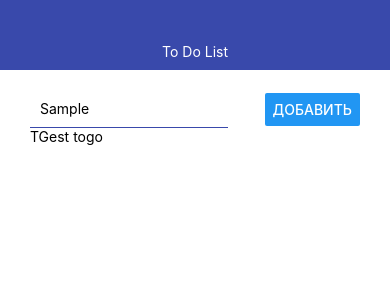
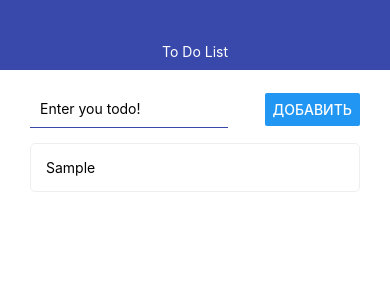
Before and after one commit to sashabull66/todoApp, a React Native app: screen / in a window 390 px wide. Both pictures are taken after typing "Sample" into the empty fields and a click on the button "ДОБАВИТЬ". Shown: the top 300 px of the page. Built offline with nearby package versions, Linux system fonts and the light colour scheme.

Commit message:
add logic for action: add ToDO

```diff
--- a/App.js
+++ b/App.js
@@ -1,7 +1,8 @@
 import React, {useState} from 'react';
-import {StyleSheet, Text, View} from 'react-native';
+import {FlatList, StyleSheet, View} from 'react-native';
 import Navbar from "./src/components/Navbar.js";
 import AddToDo from "./src/components/AddToDo.js";
+import Todo from "./src/components/Todo.js";
 
 export default function App() {
     const [todos, setTodos] = useState([])
@@ -17,9 +18,12 @@ export default function App() {
             <Navbar title={'To Do List'}/>
             <View style={styles.content}>
                 <AddToDo onSubmit={addTodo}/>
-                <View>
-                    {todos.map(todo=><Text key={todo.id}>{todo.title}</Text>)}
-                </View>
+                <FlatList
+                    keyExtractor={item => item.id.toString()}
+                    data={todos}
+                    renderItem={
+                        ({item}) => <Todo todo={item}/>
+                    }/>
             </View>
         </View>
     );
--- a/src/components/AddToDo.js
+++ b/src/components/AddToDo.js
@@ -1,15 +1,31 @@
-import React from "react";
-import {View, TextInput, Button, StyleSheet} from "react-native";
+import React, {useState} from "react";
+import {View, TextInput, Button, StyleSheet, Alert} from "react-native";
 
 export default function AddToDo({onSubmit}) {
 
+    const [value, setValue] = useState('')
+
     const pressHandler = () => {
-        onSubmit('TGest togo')
+        if (!value.trim().length) {
+            Alert.alert('Введите валидные данные!')
+        }
+        else {
+            onSubmit(value)
+            setValue('')
+        }
     }
 
     return (
         <View style={styles.AddToDo}>
-            <TextInput style={styles.input}/>
+            <TextInput
+                style={styles.input}
+                onChangeText={text => setValue(text)}
+                placeholder={'Enter you todo!'}
+                value={value}
+                autoCorrect={false}
+                autoCapitalize={"none"}
+            />
+
             <Button title={'Добавить'} onPress={pressHandler}/>
         </View>
     )
@@ -19,7 +35,8 @@ const styles = StyleSheet.create({
     AddToDo: {
         flexDirection: 'row',
         justifyContent: 'space-between',
-        alignItems: 'center'
+        alignItems: 'center',
+        marginBottom: 15
 
     },
     input: {
--- a/src/components/Todo.js
+++ b/src/components/Todo.js
@@ -0,0 +1,26 @@
+import React from "react";
+import {View, Text, StyleSheet, TouchableOpacity} from "react-native";
+
+export default function Todo({todo}) {
+
+    return (
+        <TouchableOpacity>
+            <View style={styles.Todo}>
+                <Text>{todo.title}</Text>
+            </View>
+        </TouchableOpacity>
+    )
+}
+
+const styles = StyleSheet.create({
+    Todo: {
+        flexDirection: 'row',
+        alignItems: 'center',
+        padding: 15,
+        borderWidth: 1,
+        borderColor: '#eee',
+        borderRadius: 5,
+        marginBottom: 10
+    },
+
+})
```
